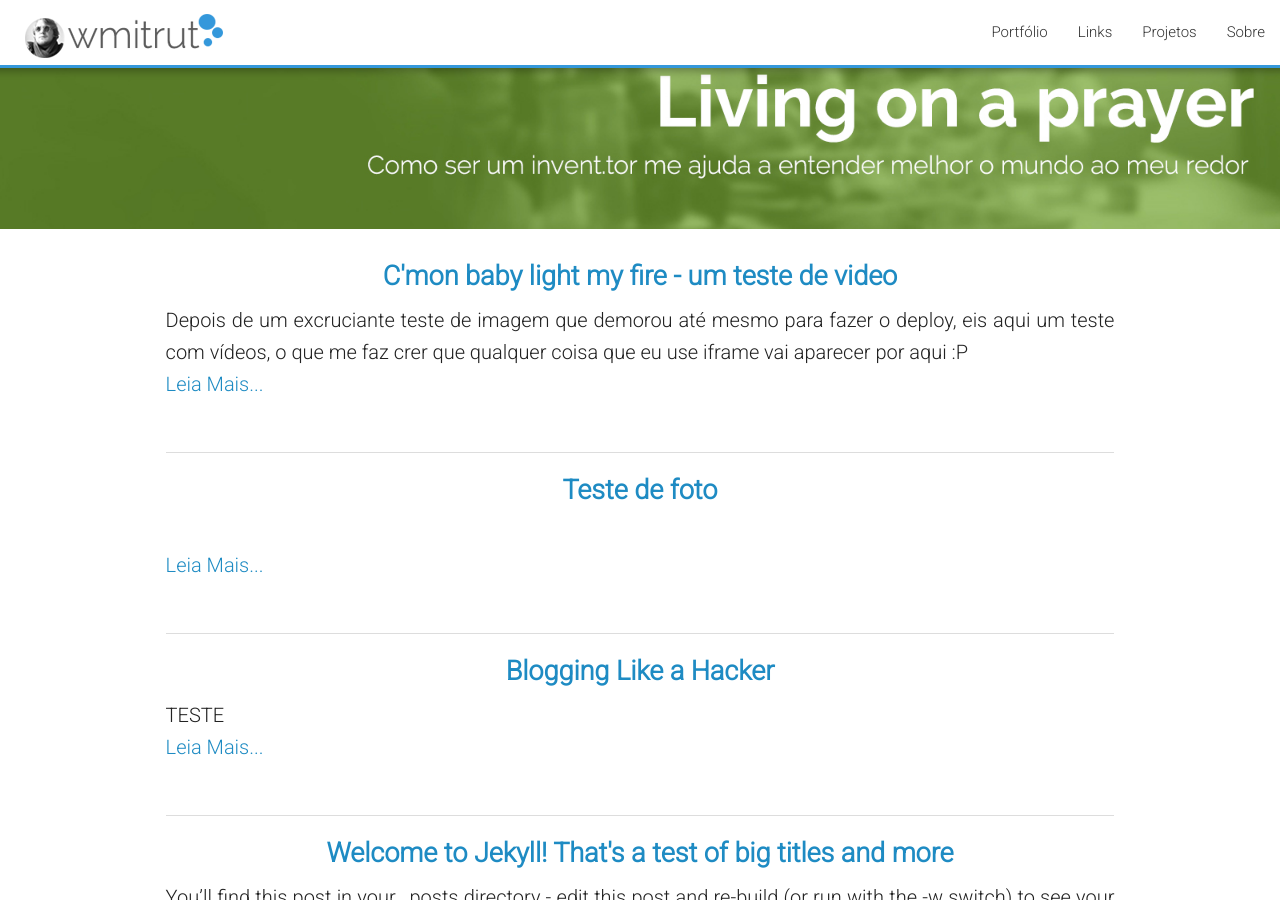
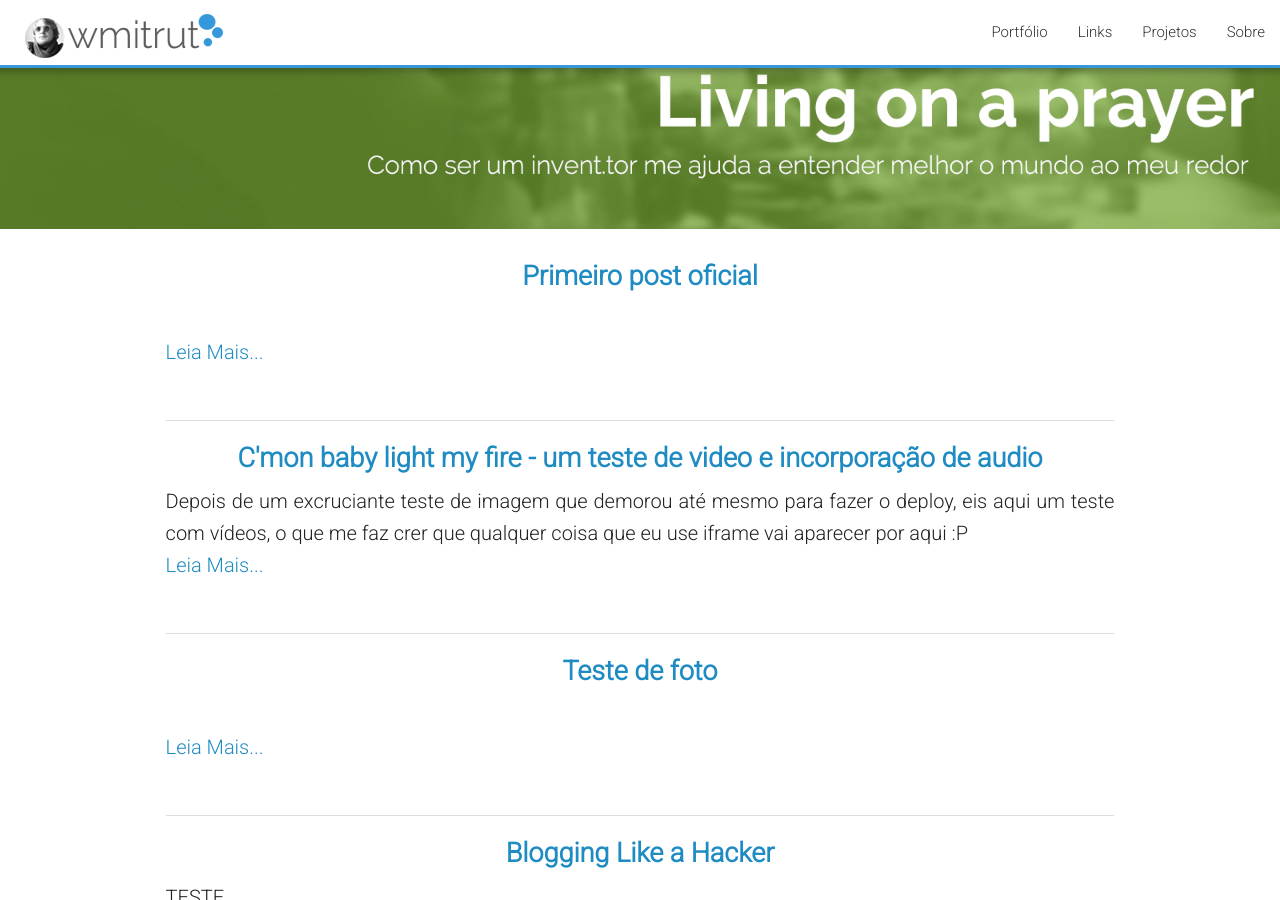
Before and after one commit to Wmitrut/wmitrut.github.io, a Jekyll site: the page built from index.html, in a window 1280 px wide and 900 px high, scrolled down 335 px. Built offline with Jekyll 4.4.1, drawn with Linux system fonts in a browser that asks for light colours; comment, search, counter and statistics services are not loaded.

Commit message:
new post

```diff
--- a/_posts/2014-07-26-light-my-fire.markdown
+++ b/_posts/2014-07-26-light-my-fire.markdown
@@ -1,6 +1,6 @@
 ---
 layout: post
-title:  "C'mon baby light my fire - um teste de video"
+title:  "C'mon baby light my fire - um teste de video e incorporação de audio"
 date:   2014-07-26 02:08:29
 comments: true
 categories: test
@@ -10,3 +10,5 @@ Depois de um excruciante teste de imagem que demorou até mesmo para fazer o dep
 <div class="video-container" style="text-align:center;">
 	<iframe width="620" height="515" src="//www.youtube.com/embed/deB_u-to-IE" frameborder="0" allowfullscreen></iframe>
 </div>
+
+<iframe width="100%" height="166" scrolling="no" frameborder="no" src="https://w.soundcloud.com/player/?url=https%3A//api.soundcloud.com/tracks/36850767&amp;color=ff5500&amp;auto_play=false&amp;hide_related=false&amp;show_comments=true&amp;show_user=true&amp;show_reposts=false"></iframe>
```
Also changed, not shown: _posts/2014-08-02-primeiro-post-oficial.markdown (added, +9 -0 lines).
